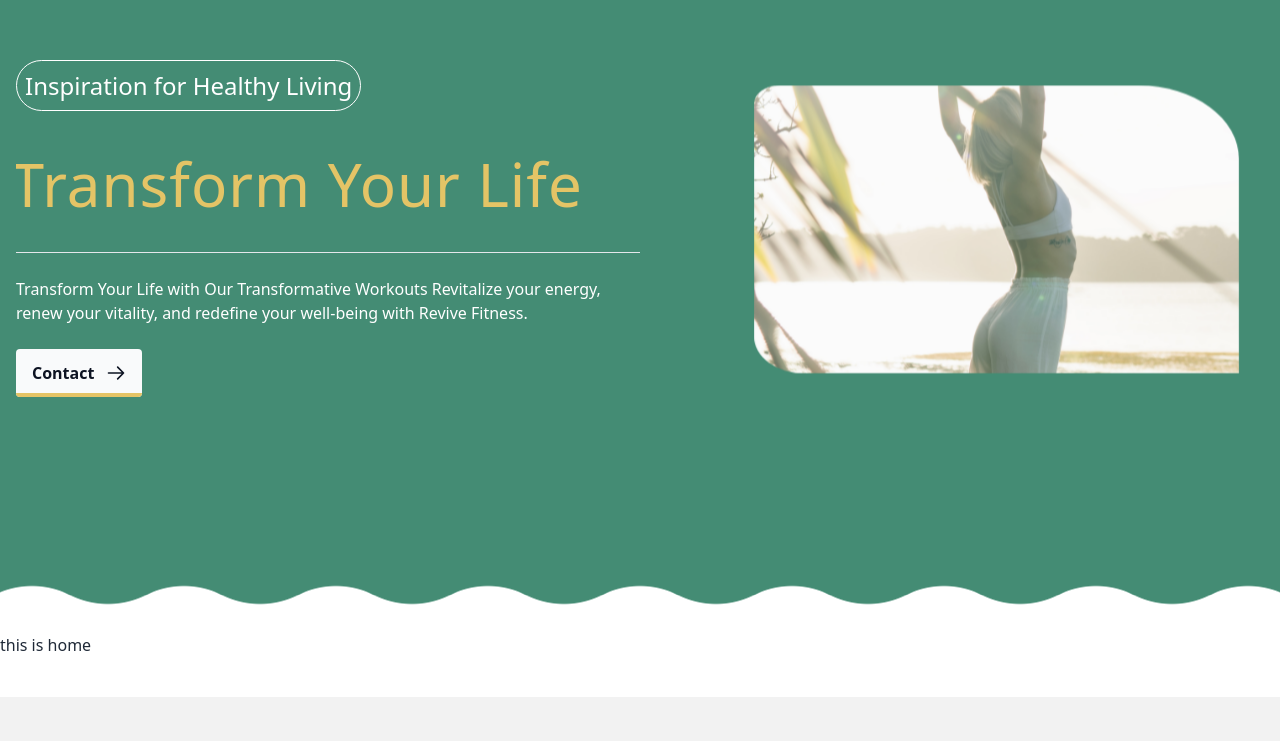
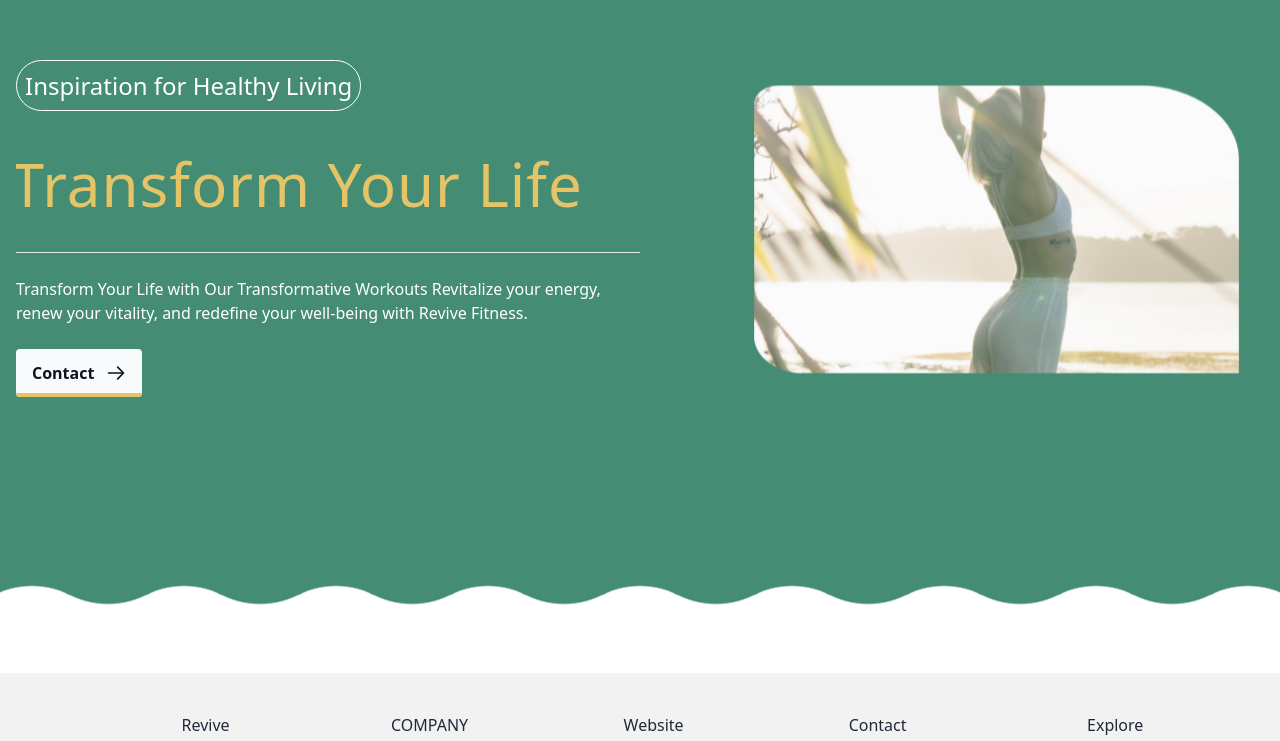
Before and after one commit to DevelopersZone06/revive-client, a React (Vite) app: page / in a window 1280 px wide. Shown: the part 167-908 px from the top of the page. Built offline with nearby package versions, Linux system fonts and the light colour scheme.

Commit message:
remove text

```diff
--- a/src/Pages/Home/Home.jsx
+++ b/src/Pages/Home/Home.jsx
@@ -6,8 +6,6 @@ const Home = () => {
     return (
         <div>
           <Banner></Banner>
-
-            <h1>this is home</h1>
             <Footer/>
         </div>
     );
```
